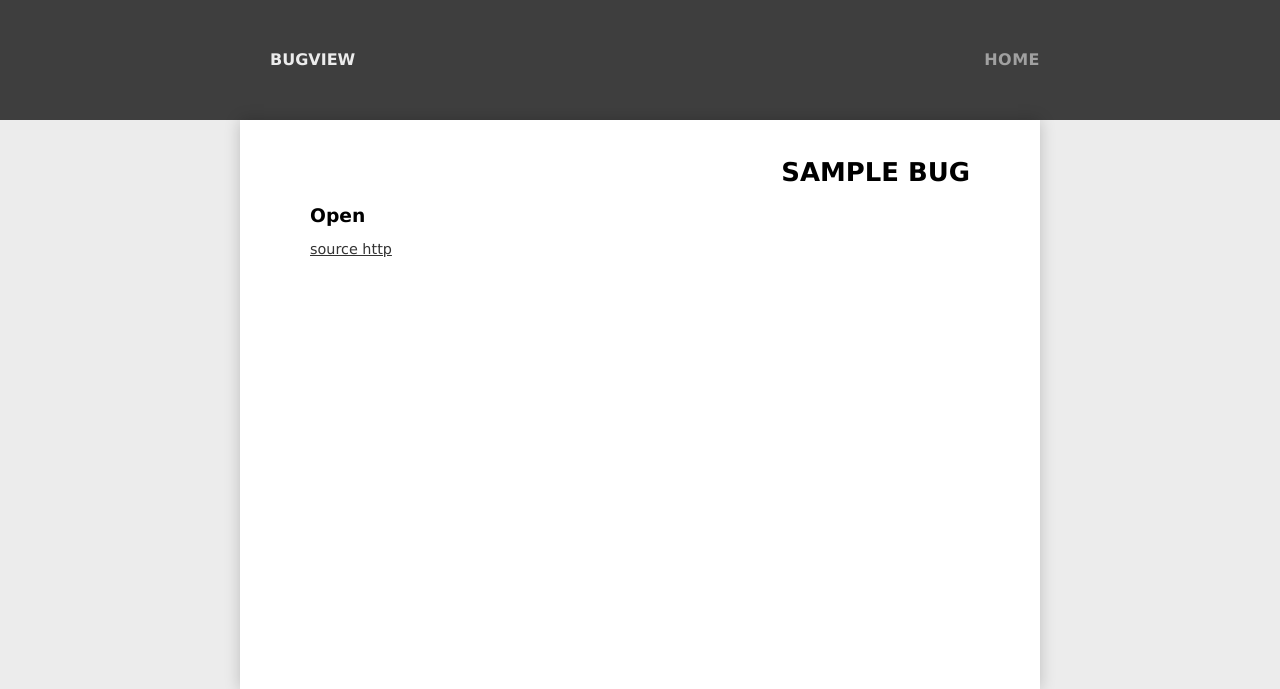
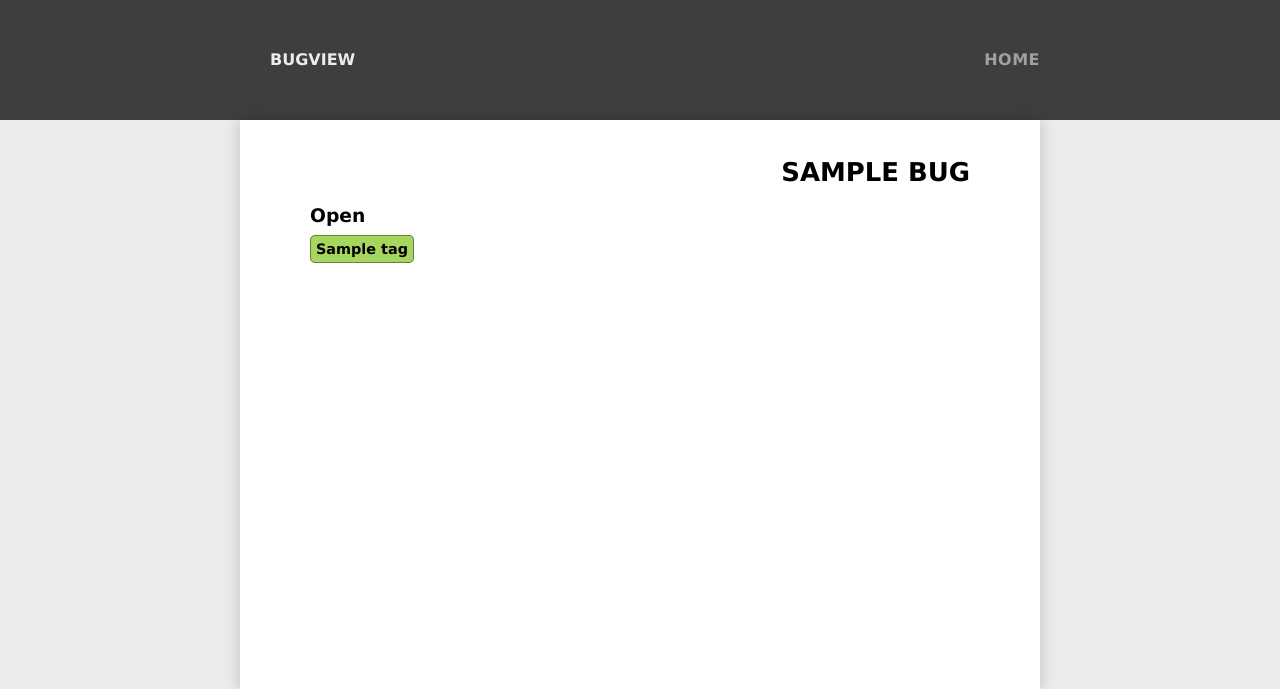
Before and after one commit to paultag/organized, a Flask app: template site/templates/bug.html in a window 1280 px wide. Shown: the top 689 px of the page. Run offline with Flask 2, Linux system fonts and the light colour scheme; the template is opened without the code that fills it: most values are stand-ins (such as "Sample title", 1, 10 or a date in 2020); parts of the project's set-up code (start-up, migrations or seed data) failed here and were passed over.

Commit message:
Adding in tags

```diff
--- a/site/static/css/organized.css
+++ b/site/static/css/organized.css
@@ -18,3 +18,12 @@ a {
 a:hover {
     color:         #888888;
 }
+
+span.tag {
+    background-color: #a7d660;
+    border:           1px solid #65813a;
+    color:            #000000;
+    font-weight:      bold;
+    padding:          5px;
+    border-radius:    5px;
+}
--- a/site/templates/bug.html
+++ b/site/templates/bug.html
@@ -9,5 +9,8 @@ bugview
 {% block main %}
     <h1>{{bug.title}}</h1>
     <h2>{% if bug.state == 'open' %}Open{% else %}Closed{% endif %}</h2>
-    <a href = '{{bug.html_url}}' >source http</a>
+    <!-- <a href = '{{bug.html_url}}' >source http</a><br /> -->
+    {% for tag in bug.tags %}
+        <span class = 'tag' >{{tag.name}}</span>
+    {% endfor %}
 {% endblock %}
```
